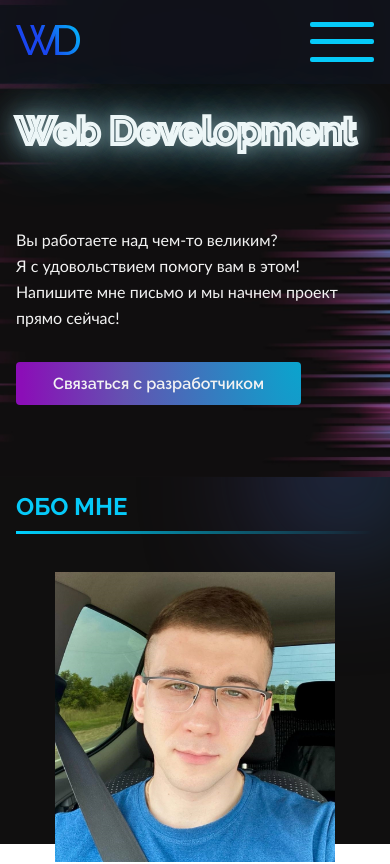
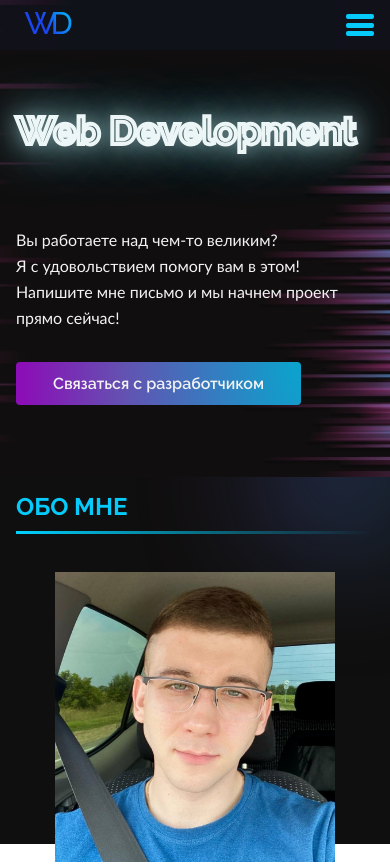
Before and after one commit to Feelcover/My-Site, a Next.js app: page / in a window 390 px wide. Shown: the top 864 px of the page. Built offline with nearby package versions, Linux system fonts and the light colour scheme.

Commit message:
правка стилей хедера

```diff
--- a/components/Header/Header.module.scss
+++ b/components/Header/Header.module.scss
@@ -14,7 +14,7 @@
   }
 
   @media screen and (max-width: 800px) {
-    padding: 20px 0;
+    padding: 12px 0;
   }
 
   &__container {
@@ -101,7 +101,7 @@
 .burgerMenu {
   margin: 0;
   padding: 0;
-  width: 64px;
+  width: 32px;
   height: 30px;
   position: relative;
   cursor: pointer;
@@ -109,8 +109,14 @@
   background-color: transparent;
   border: none;
 
+  @media all and (max-width: 640px) {
+  width: 37px;
+  }
+
   @media all and (max-width: 485px) {
-    height: 40px;
+  width: 28px;
+    height: 14px;
+    margin-bottom: 9px;
   }
 }
 
--- a/components/Logo/Logo.module.scss
+++ b/components/Logo/Logo.module.scss
@@ -15,4 +15,7 @@
   @media screen and (max-width: 640px) {
     height: 40px;
   }
+  @media screen and (max-width: 480px) {
+    height: 22px;
+  }
 }
```
